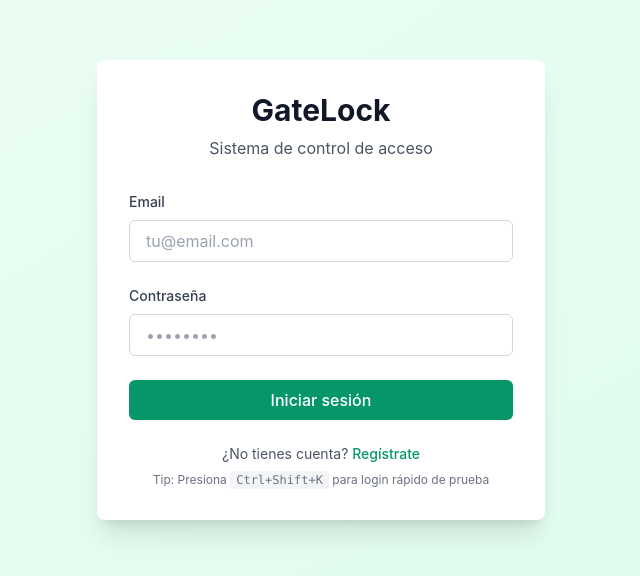
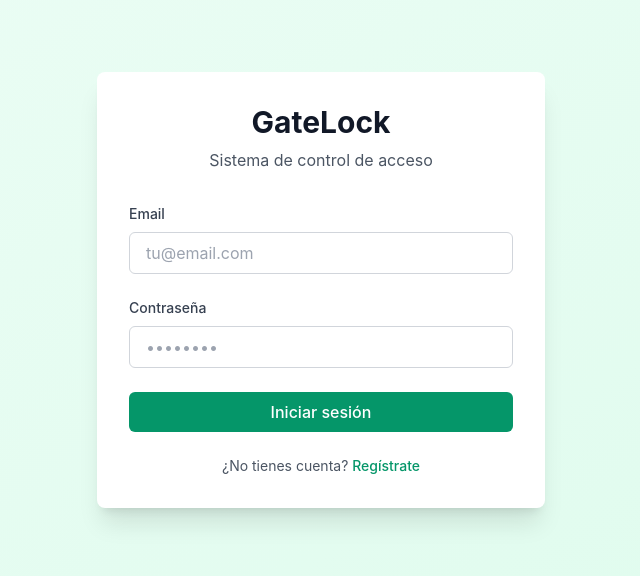
Before and after one commit to markhop1/GateLock, a React (Vite) app in the folder frontend/: page /login in a window 1280 px wide. Shown: the part 110-686 px from the top of the page, without its empty margins (319-959 px from the left). Built offline with nearby package versions, Linux system fonts and the light colour scheme; no server answers.

Commit message:
Removed debug fast log indicator

```diff
--- a/frontend/src/pages/LoginPage.tsx
+++ b/frontend/src/pages/LoginPage.tsx
@@ -102,9 +102,6 @@ export default function LoginPage() {
               Regístrate
             </Link>
           </p>
-          <p className="text-xs text-gray-500 dark:text-gray-500">
-            Tip: Presiona <kbd className="px-1.5 py-0.5 bg-gray-100 dark:bg-gray-700 rounded text-xs font-mono">Ctrl+Shift+K</kbd> para login rápido de prueba
-          </p>
         </div>
       </div>
     </div>
```
